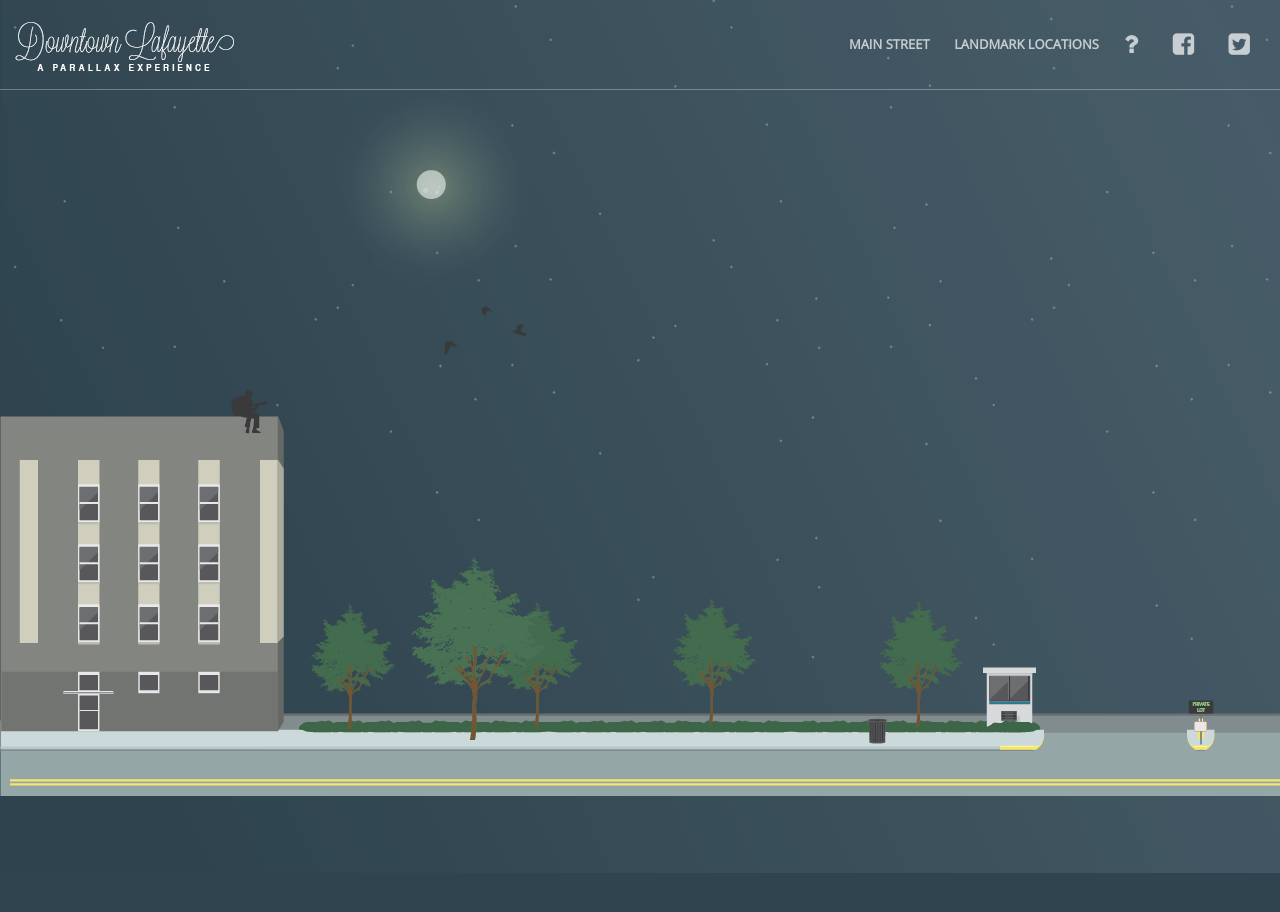
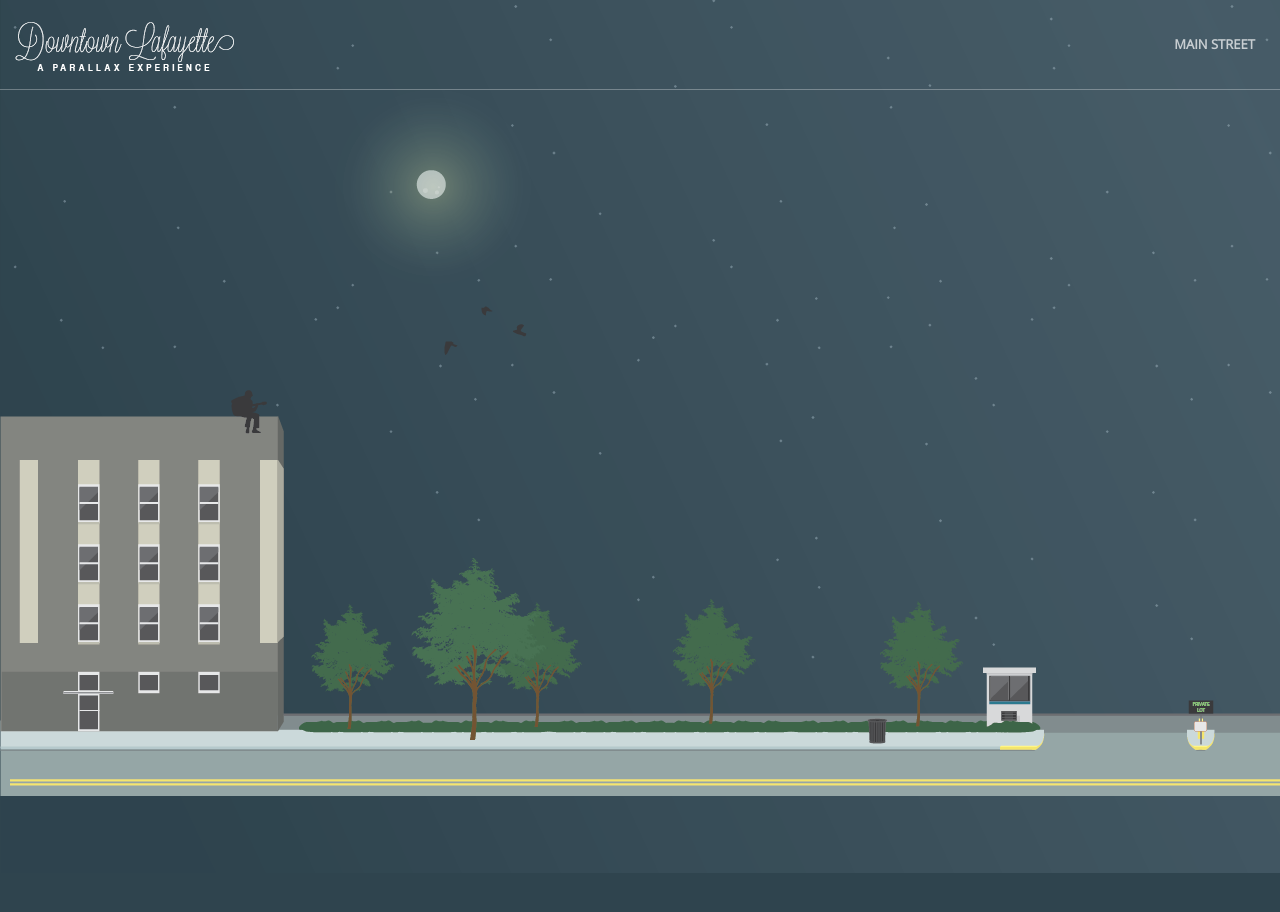
Before and after one commit to cbirnell/cbirnell.github.io, a plain HTML site: page south.htm in a window 1280 px wide. Shown: the top 912 px of the page. Drawn offline with Linux system fonts and the light colour scheme.

Commit message:
Update south.htm

```diff
--- a/south.htm
+++ b/south.htm
@@ -25,23 +25,12 @@
         	<a href="#"><img src="images/logo-org.png" alt="Chelsea"></a>
         </div>
         <a href="javascript:void(0);" class="mob-menu">Menu</a>
-         <ul id="social">
-        	<li><a href="#about"><class="target"><i class="fa fa-question"></i></a></li>
-			<li><a href="https://www.facebook.com/"><i class="fa fa-facebook-square"></i></a></li>
-            <li><a href="https://twitter.com/"><i class="fa fa-twitter-square"></i></a></li>
- </ul>
         <ul class="menu">
         	<li><a href="index.htm">Main Street</a>
             	<ul>
                 	<li><a href="index.htm">North Face</a></li>
                     <li><a href="south.htm">South Face/ Under Construction</a></li>
                 </ul>
-            </li>
-			<li><a href="#">Landmark Locations</a>
-            	<ul>
-                	<li><a href="taf.htm">Tippy Arts Federation</a></li>
-                    <li><a href="">John T. Meyers Pedestrian Bridge/ Under Construction</a></li>
-					</ul>
             </li>
         </ul>
 
```
